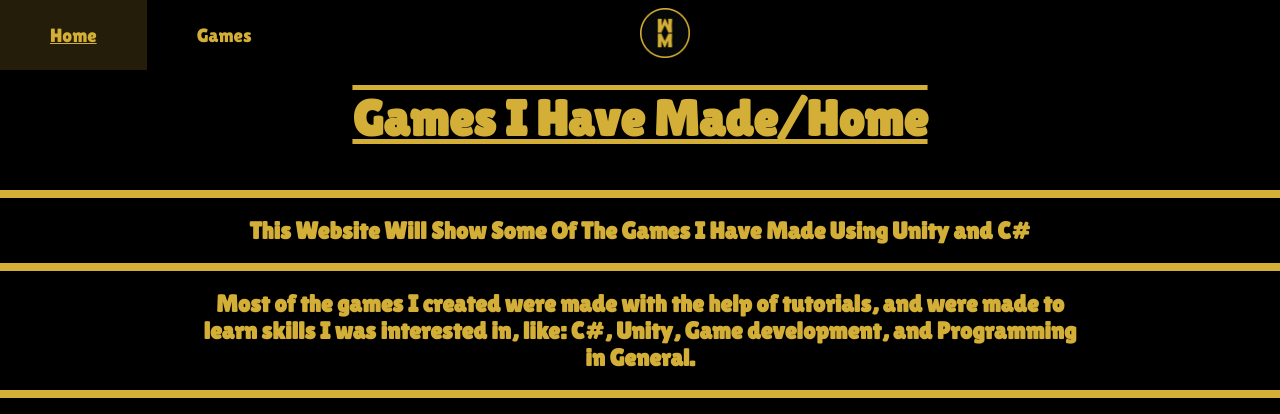
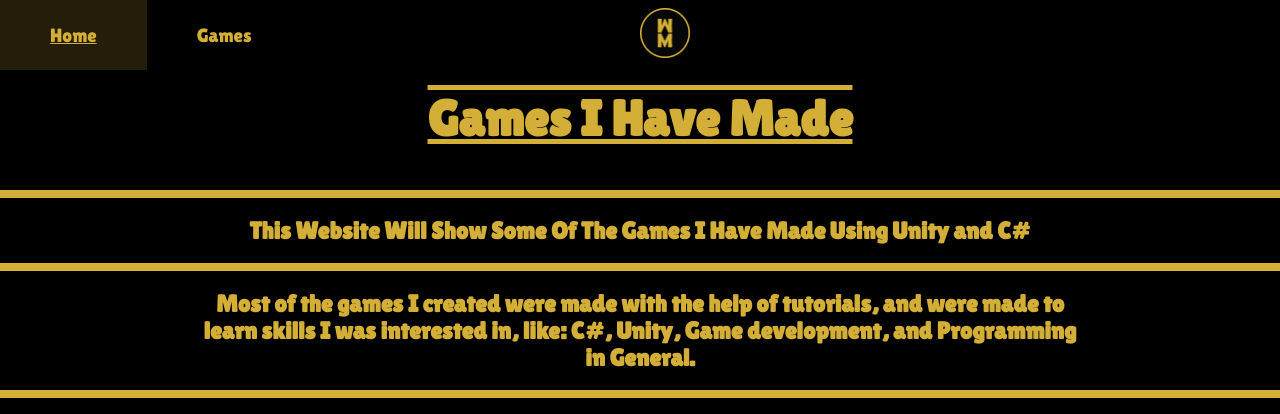
Before and after one commit to ItsMoosaM/ICS3U-Assignment-01-Moosa, a plain HTML site: page index.html in a window 1280 px wide. Shown: the top 414 px of the page. Drawn offline with Linux system fonts and the light colour scheme.

Commit message:
Changed Home Page Title

```diff
--- a/index.html
+++ b/index.html
@@ -17,7 +17,7 @@
   <link rel="icon" type="image/png" sizes="16x16" href="./Favicon\GoldLogo.png">
   <link rel="manifest" href="./Favicon/site.webmanifest">
 
-  <title>Games I Have Made|Home</title>
+  <title>Games I Have Made</title>
 </head>
 
 
@@ -36,7 +36,7 @@
     </div>
 
     <div class="grid-items title">
-      <h1 id="title">Games I Have Made/Home</h1>
+      <h1 id="title">Games I Have Made</h1>
     </div>
     <hr />
     <div class="grid-items intro">
```
